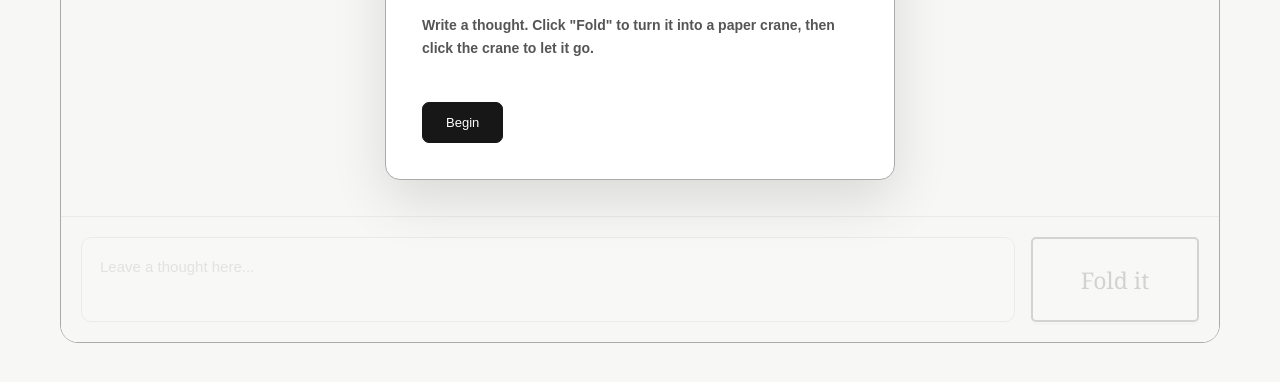
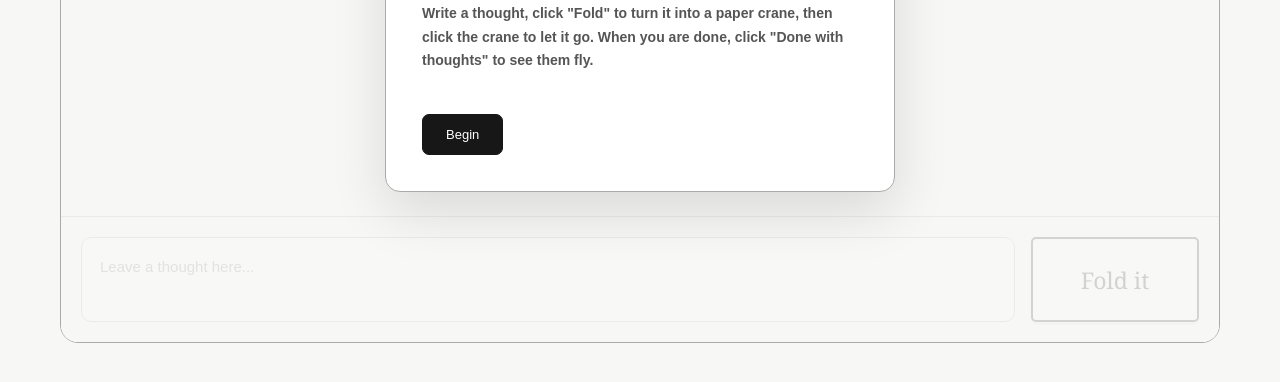
Before and after one commit to JasmineSinghStudio/thought-origami, a plain HTML site: page index.html in a window 1280 px wide. Shown: the part 492-874 px from the top of the page. Drawn offline with Linux system fonts and the light colour scheme.

Commit message:
Update index.html

```diff
--- a/index.html
+++ b/index.html
@@ -1227,8 +1227,8 @@ textarea:focus{border-color:#222}
 
       <p>
         <strong>
-          Write a thought. Click "Fold" to turn it into a paper
-          crane, then click the crane to let it go.
+          Write a thought, click "Fold" to turn it into a paper
+          crane, then click the crane to let it go. When you are done, click "Done with thoughts" to see them fly.
         </strong>
       </p>
 
```
